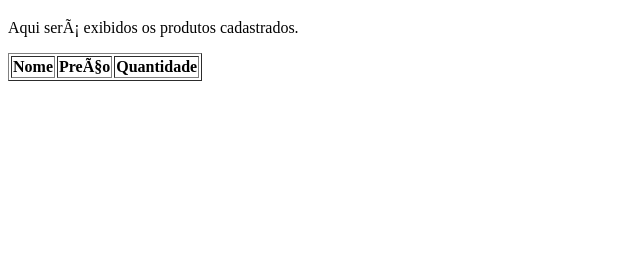
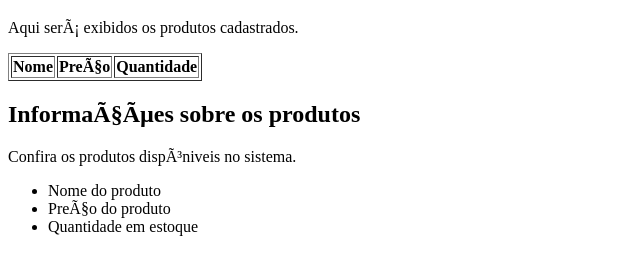
Before and after one commit to pedrix-nt/cadastro-de-produtos, a plain HTML site: page produtos.html in a window 1280 px wide. Shown: the part 61-336 px from the top of the page, without its empty margins (0-640 px from the left). Drawn offline with Linux system fonts and the light colour scheme.

Commit message:
Adicionando informações à lista de produtos

```diff
--- a/produtos.html
+++ b/produtos.html
@@ -16,3 +16,14 @@
       </tr>
   </body>
 </html>
+    </table>
+<h2>Informações sobre os produtos</h2>
+
+<p>Confira os produtos dispóniveis no sistema.</p>
+<ul>
+  <li>Nome do produto</li>
+  <li>Preço do produto</li>
+  <li>Quantidade em estoque</li>
+</ul>
+</body>
+</html>
```
